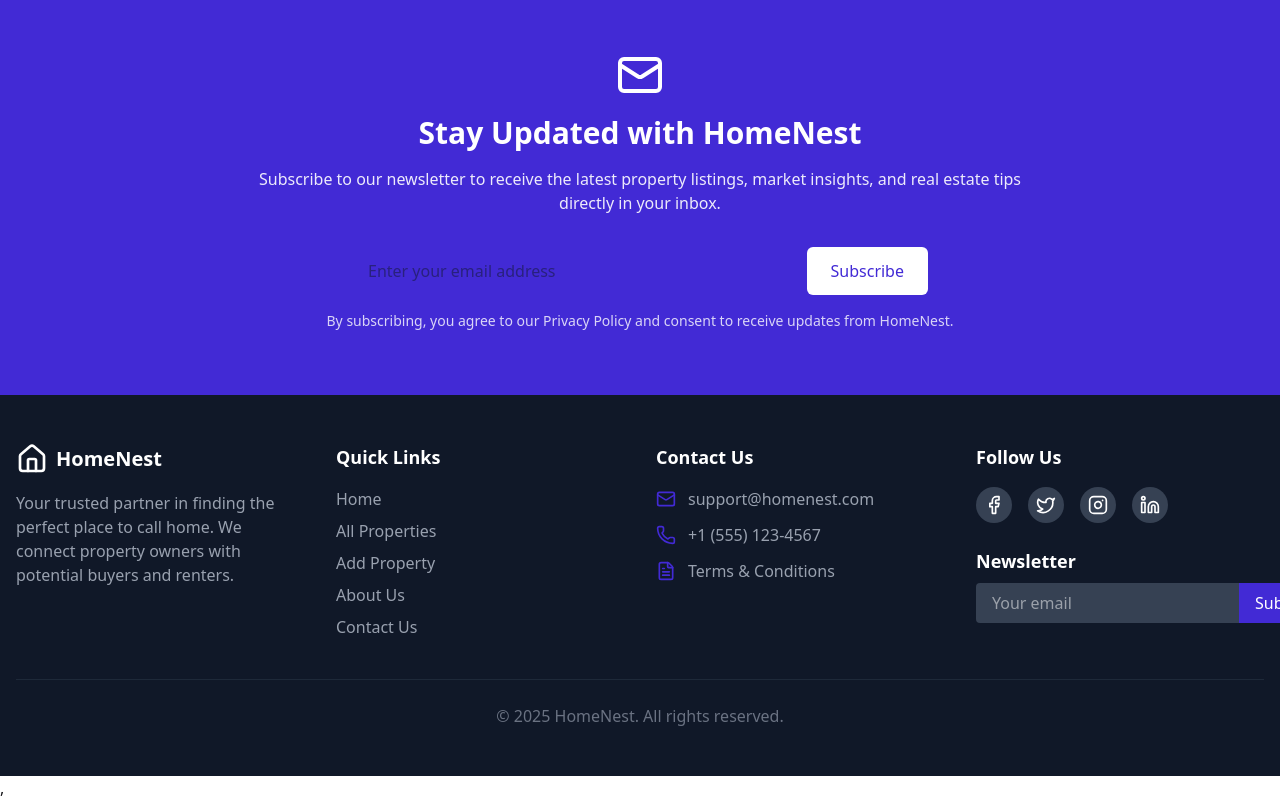
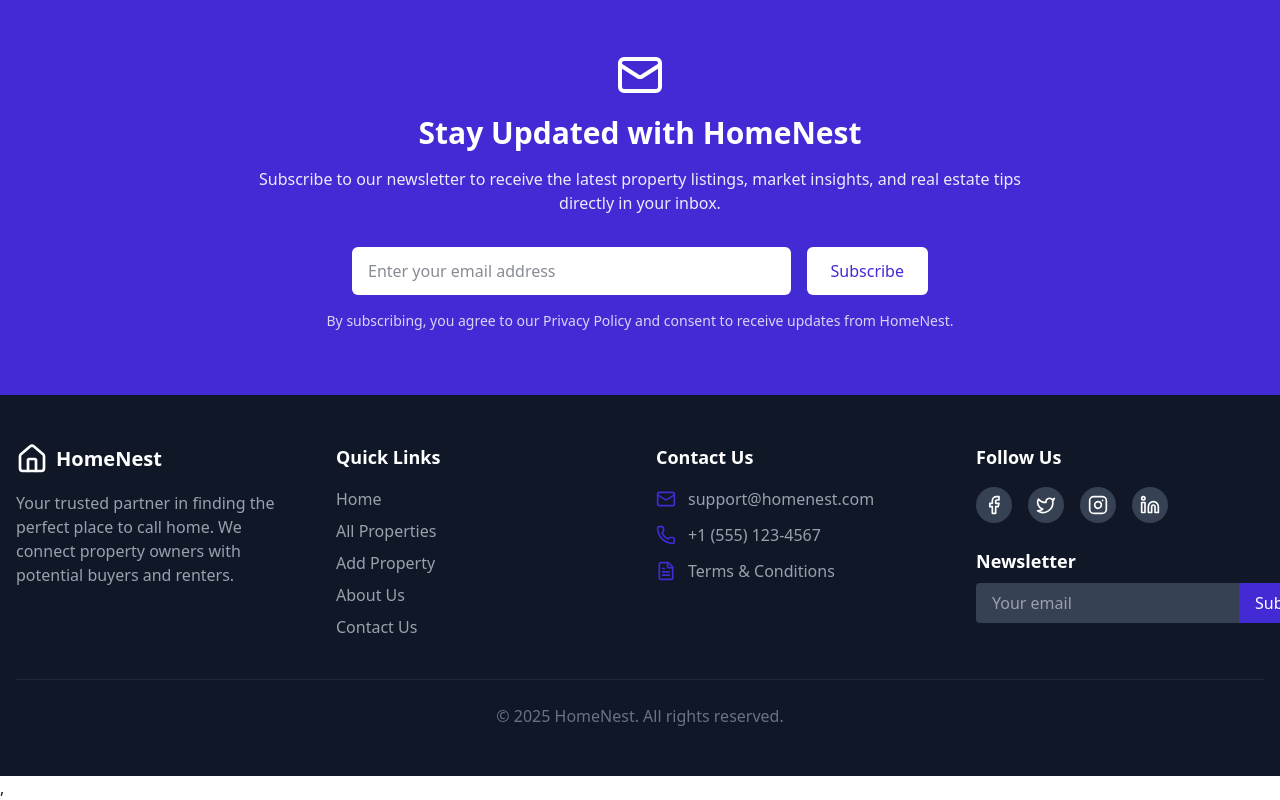
Before and after one commit to Shadhin282/B12-A10-Client, a React (Vite) app: page / in a window 1280 px wide. Shown: the part 3291-4091 px from the top of the page. Built offline with nearby package versions, Linux system fonts and the light colour scheme.

Commit message:
set up Home page properly

```diff
--- a/src/pages/homes/NewsletterSignup.jsx
+++ b/src/pages/homes/NewsletterSignup.jsx
@@ -13,7 +13,7 @@ export const NewsletterSignup = () => {
             market insights, and real estate tips directly in your inbox.
           </p>
           <div className="flex flex-col sm:flex-row gap-4 max-w-xl mx-auto">
-            <input type="email" placeholder="Enter your email address" className="px-4 py-3 rounded-md flex-grow text-gray-900 focus:outline-none" />
+            <input type="email" placeholder="Enter your email address" className="px-4 py-3 rounded-md flex-1 text-gray-900 bg-white focus:outline-none" />
             <button className="px-6 py-3 bg-white text-primary font-medium rounded-md hover:bg-gray-100 transition-colors">
               Subscribe
             </button>
```
